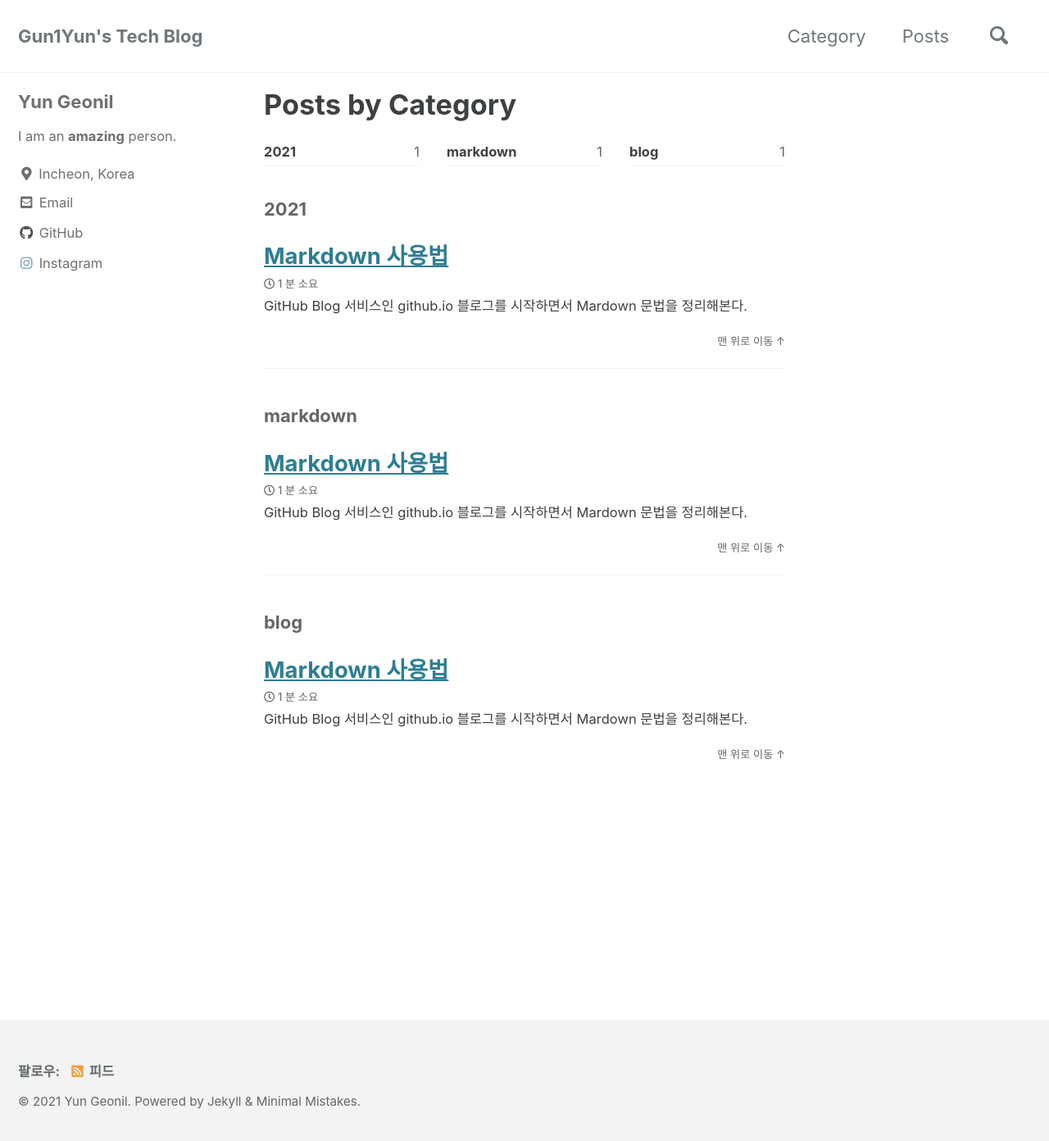
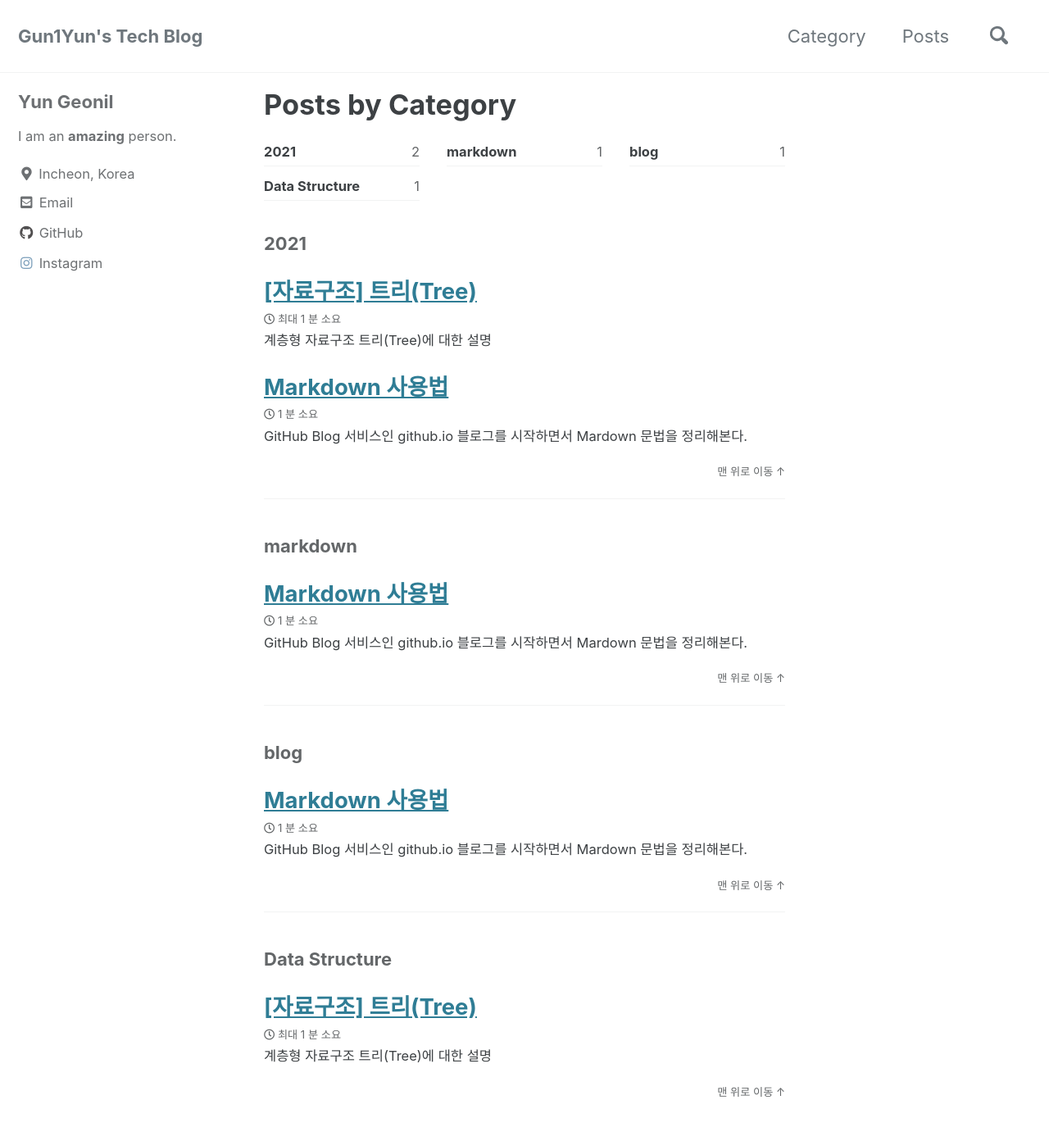
Before and after one commit to Gun1Yun/Gun1Yun.github.io, a Jekyll site: the page built from _pages/tag-archive.md, in a window 1280 px wide and 1400 px high. Shown: the top 1392 px of the window at 82% size. Built offline with Jekyll 4.4.1, drawn with Linux system fonts in a browser that asks for light colours; cached includes are drawn as plain includes.

Commit message:
Post update (Tree, md)

````diff
--- /dev/null
+++ b/_posts/2021-05-14-Tree.md
@@ -0,0 +1,28 @@
+---
+# Front Matter
+title: "[자료구조] 트리(Tree)"
+excerpt: "계층형 자료구조 트리(Tree)에 대한 설명"
+
+categories:
+  - Data Structure
+tags:
+  - "2021"
+  - Data Structure
+
+# toc: true
+# toc_sticky: true
+last_modified_at: 2021-05-14T02:56:00-05:00
+---
+
+##  1. 트리 (Tree)
+트리는 **노드**로 이루어진 **계층형** 자료구조
+- 재귀로 정의된 자기참조의 속성
+- 자식도 트리
+
+
+```python
+class Node:
+    def __init__(self, data):
+        self.data = data
+        self.children = None
+```
````
Also changed, not shown: _posts/2021-04-23-First-post.md (+0 -3 lines).
